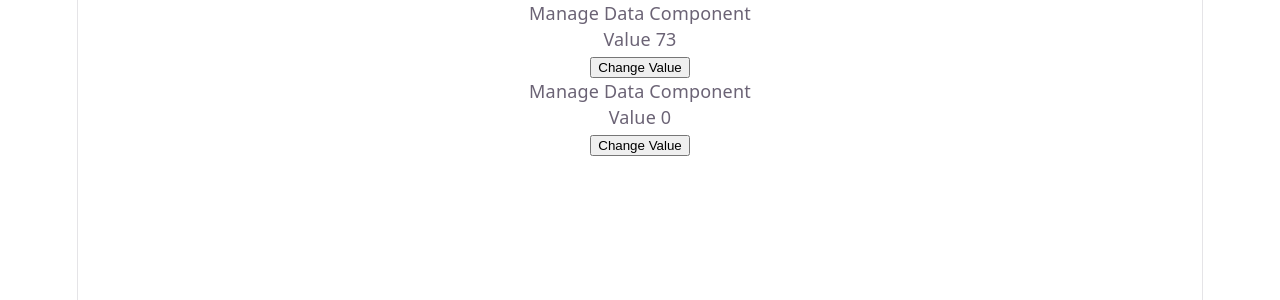
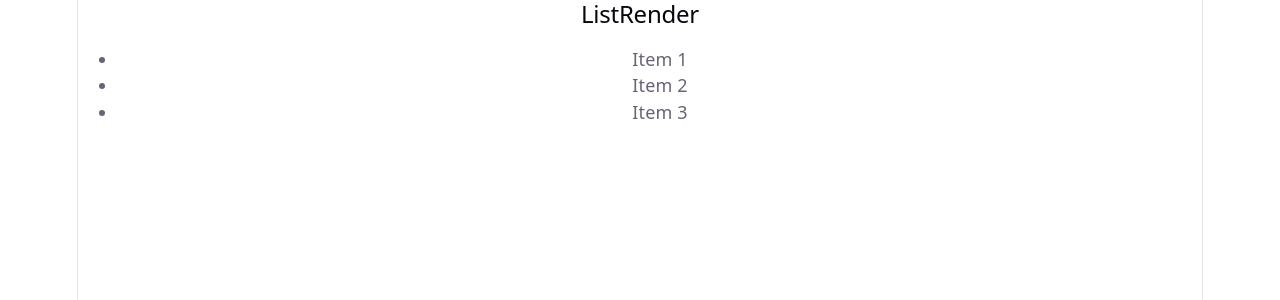
Before and after one commit to LuisCarlosRojasTorres/ReactCourseUdemy, a React (Vite) app in the folder S3/s3_test/: page / in a window 1280 px wide. Shown: the top 300 px of the page. Built offline with nearby package versions, Linux system fonts and the light colour scheme.

Commit message:
React S3 v039

```diff
--- a/S3/s3_test/src/App.jsx
+++ b/S3/s3_test/src/App.jsx
@@ -1,13 +1,15 @@
 import "./App.css"
 import ManageData from "./components/ManageData"
 import AddImage from "./components/AddImage"
+import ListRender from "./components/ListRender"
 function App() {
 
 
   return (
     <div>
-      <ManageData />
+      {/* <ManageData /> */}
       {/* <AddImage /> */}
+      <ListRender />
     </div>
   )
 }
--- /dev/null
+++ b/S3/s3_test/src/components/ListRender.jsx
@@ -0,0 +1,19 @@
+import React from 'react'
+
+const ListRender = () => {
+    const items = ["Item 1", "Item 2", "Item 3"];
+  return (
+    <div>
+        <div>
+            <h2>ListRender</h2>
+            <ul>
+                {items.map((item, index) => (
+                <li key={index}>{item}</li>
+                ))}
+            </ul>
+        </div>
+    </div>
+  )
+}
+
+export default ListRender
```
